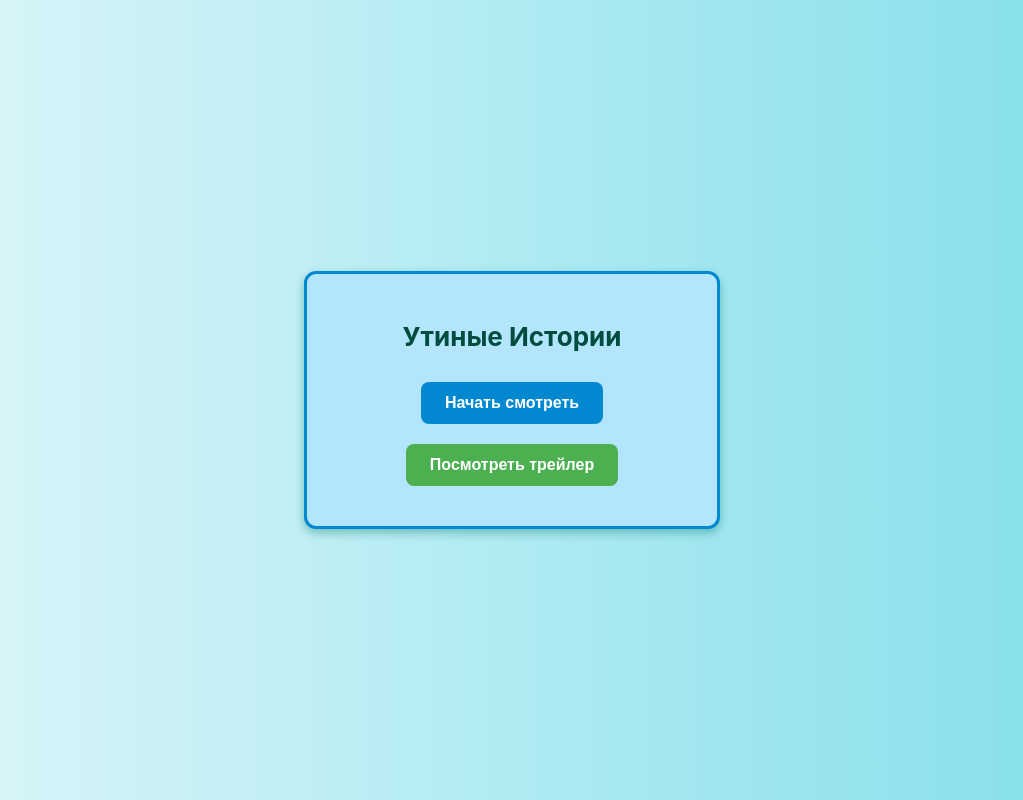
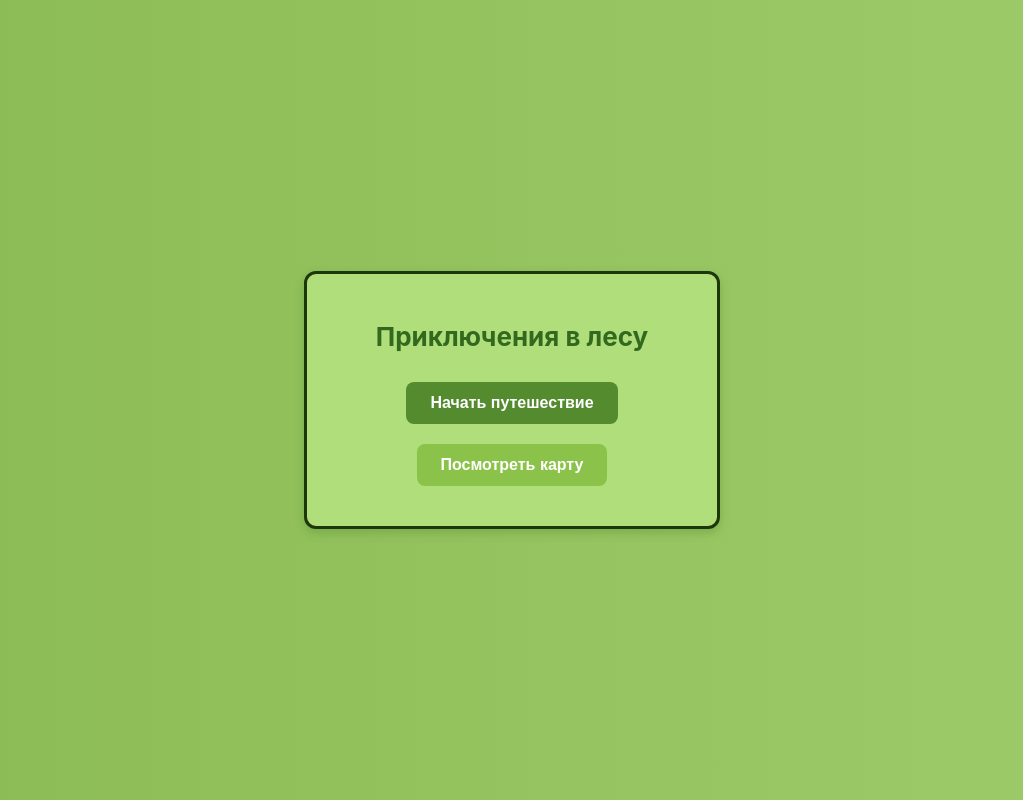
Before and after one commit to KateGrebeneva/kate_react_main, a React (Create React App) app: page / in a window 1280 px wide. Shown: the whole page, without its empty margins (128-1151 px from the left). Built offline with nearby package versions, Linux system fonts and the light colour scheme.

Commit message:
task#102

```diff
--- a/src/App.js
+++ b/src/App.js
@@ -1,62 +1,106 @@
 import React from 'react';
 
-function DuckTales() {
+function ForestAdventure() {
+  // Стили для фонового контейнера
+  const bgHeight = '100vh';
+  const bgDisplay = 'flex';
+  const bgJustifyContent = 'center';
+  const bgAlignItems = 'center';
+  const bgGradient = 'linear-gradient(to right,rgb(139, 187, 83),rgba(119, 182, 46, 0.71))';
+
+  // Стили для центрального блока
+  const containerWidth = '350px';
+  const containerPadding = '30px';
+  const containerBg = 'rgb(176, 222, 123)';
+  const containerRadius = '12px';
+  const containerTextAlign = 'center';
+  const containerBorder = '3px solid rgb(28, 56, 10)';
+  const containerShadow = '0 4px 10px rgba(85, 139, 47, 0.4)'; // Тень
+
+  // Стили для заголовка
+  const titleSize = '26px';
+  const titleColor = '#33691e';
+  const titleMargin = '20px';
+  const titleWeight = 'bold';
+
+  // Стили для кнопок
+  const buttonPadding = '12px 24px';
+  const buttonMargin = '10px 0';
+  const buttonBorder = 'none';
+  const buttonRadius = '8px';
+  const buttonCursor = 'pointer';
+  const buttonTransition = 'background-color 0.3s ease';
+
+  const button1Bg = '#558b2f';
+  const button1Color = 'white';
+  const button1Hover = '#33691e';
+
+  const button2Bg = '#8bc34a';
+  const button2Color = 'white';
+  const button2Hover = '#689f38';
+
   return (
     <div style={{
-      height: '100vh',
-      display: 'flex',
-      justifyContent: 'center',
-      alignItems: 'center',
-      background: 'linear-gradient(to right, #e0f7fa, #80deea)'
+      height: bgHeight,
+      display: bgDisplay,
+      justifyContent: bgJustifyContent,
+      alignItems: bgAlignItems,
+      background: bgGradient
     }}>
       <div style={{
-        width: '350px',
-        padding: '30px',
-        backgroundColor: '#b3e5fc', // Нежный голубой
-        borderRadius: '12px',
-        textAlign: 'center',
-        border: '3px solid #0288d1', // Насыщенный голубой
-        boxShadow: '0 4px 10px rgba(0, 121, 107, 0.4)', // Тень
+        width: containerWidth,
+        padding: containerPadding,
+        backgroundColor: containerBg,
+        borderRadius: containerRadius,
+        textAlign: containerTextAlign,
+        border: containerBorder,
+        boxShadow: containerShadow,
       }}>
         <h1 style={{
-          fontSize: '26px',
-          color: '#004d40',
-          marginBottom: '20px',
-          fontWeight: 'bold',
+          fontSize: titleSize,
+          color: titleColor,
+          marginBottom: titleMargin,
+          fontWeight: titleWeight,
         }}>
-          Утиные Истории
+          Приключения в лесу
         </h1>
         <button style={{
-          padding: '12px 24px',
-          margin: '10px 0',
-          border: 'none',
-          borderRadius: '8px',
-          cursor: 'pointer',
-          transition: 'background-color 0.3s ease',
-          backgroundColor: '#0288d1',
-          color: 'white',
+          padding: buttonPadding,
+          margin: buttonMargin,
+          border: buttonBorder,
+          borderRadius: buttonRadius,
+          cursor: buttonCursor,
+          transition: buttonTransition,
+          backgroundColor: button1Bg,
+          color: button1Color,
           fontSize: '16px',
           fontWeight: 'bold',
-        }}>
-          Начать смотреть
+        }}
+        onMouseOver={(e) => e.target.style.backgroundColor = button1Hover}
+        onMouseOut={(e) => e.target.style.backgroundColor = button1Bg}
+        >
+          Начать путешествие
         </button>
         <button style={{
-          padding: '12px 24px',
-          margin: '10px 0',
-          border: 'none',
-          borderRadius: '8px',
-          cursor: 'pointer',
-          transition: 'background-color 0.3s ease',
-          backgroundColor: '#4caf50',
-          color: 'white',
+          padding: buttonPadding,
+          margin: buttonMargin,
+          border: buttonBorder,
+          borderRadius: buttonRadius,
+          cursor: buttonCursor,
+          transition: buttonTransition,
+          backgroundColor: button2Bg,
+          color: button2Color,
           fontSize: '16px',
           fontWeight: 'bold',
-        }}>
-          Посмотреть трейлер
+        }}
+        onMouseOver={(e) => e.target.style.backgroundColor = button2Hover}
+        onMouseOut={(e) => e.target.style.backgroundColor = button2Bg}
+        >
+          Посмотреть карту
         </button>
       </div>
     </div>
   );
 }
 
-export default DuckTales;
+export default ForestAdventure;
```
Also changed, not shown: results/Стилизация/task#102.jpg (added).
